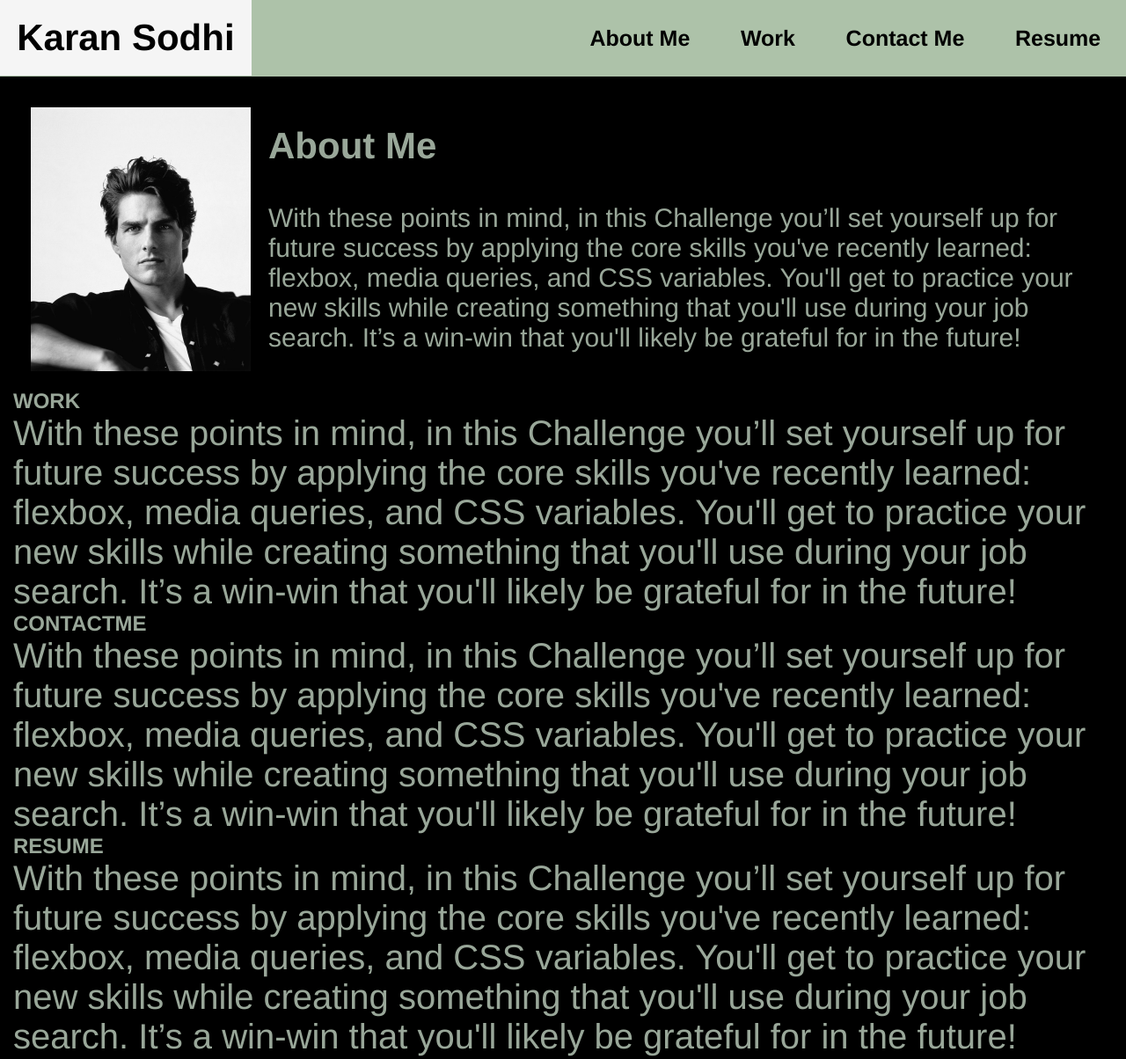
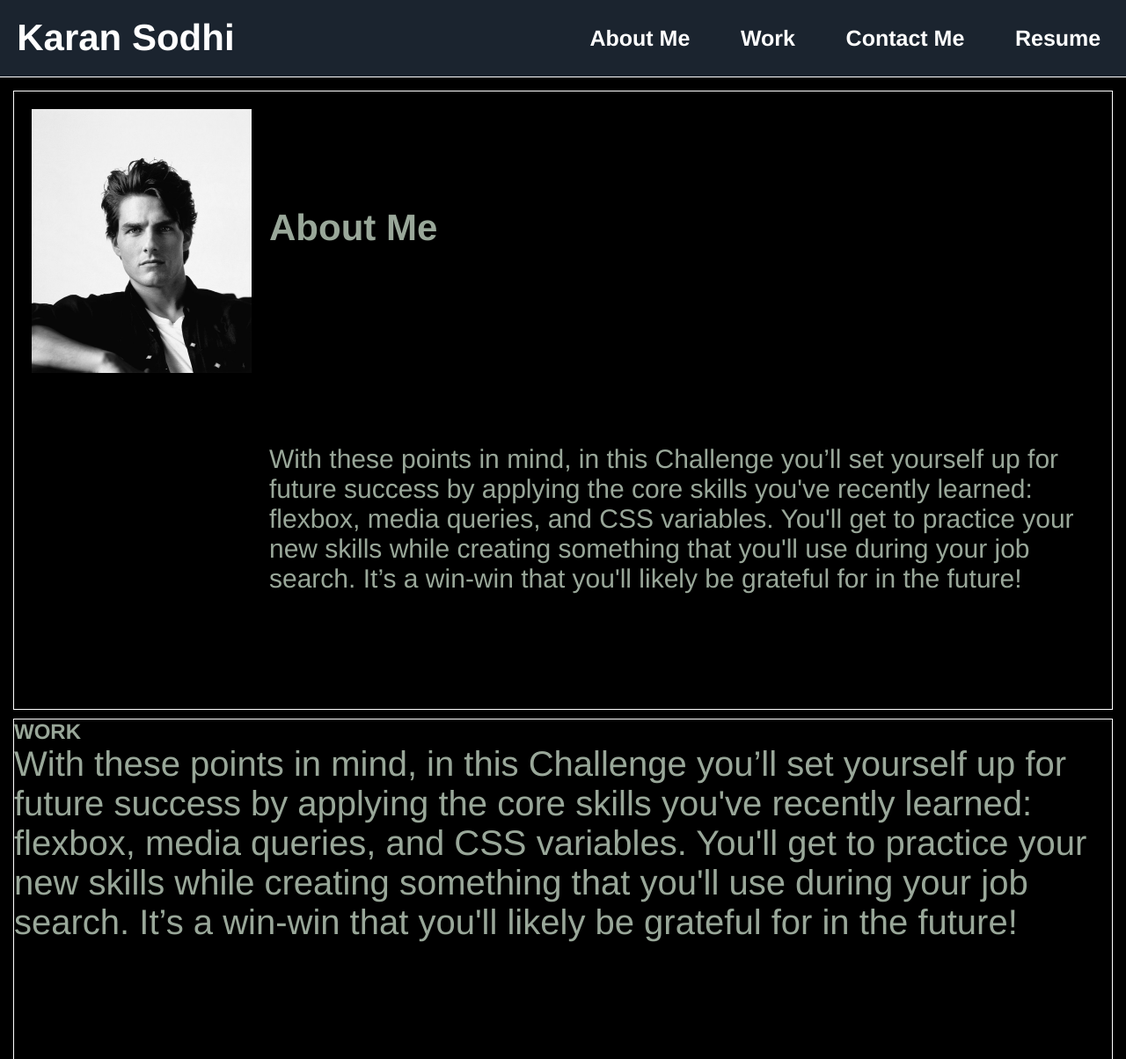
Before and after one commit to KKkaran/Challenge_2_Portfolio, a plain HTML site: page index.html in a window 1280 px wide. Shown: the top 1204 px of the page at 88% size. Drawn offline with Linux system fonts and the light colour scheme.

Commit message:
basic wireframing done

```diff
--- a/assets/css/styles.css
+++ b/assets/css/styles.css
@@ -12,11 +12,12 @@ body {
 header {
   display: flex;
   justify-content: space-between;
-  background-color: #adc2a9;
-  color: black;
+  background-color: #1b242f;
+  color: white;
   align-items: center;
   position: sticky;
   top: 0;
+  border-bottom: 1px solid white;
 }
 .name {
   font-size: 42px;
@@ -37,7 +38,7 @@ header {
 .bar {
   height: 6px;
   width: 100%;
-  background-color: black;
+  background-color: white;
   border-radius: 10px;
 }
 
@@ -52,13 +53,13 @@ header {
 }
 .navbar-links a {
   text-decoration: none;
-  color: black;
+  color: white;
   display: block;
   padding: 1.8rem;
   font-weight: bolder;
 }
-.navbar-links li:hover {
-  background-color: #555;
+.navbar-links li a:hover {
+  color: #e31b6d;
 }
 .navbar {
   display: flex;
@@ -66,6 +67,9 @@ header {
   background-color: grey;
   height: 15px;
   width: 20px;
+}
+.navbar-links li:active {
+  color: green;
 }
 
 /**SECTIONS STYLING BEGINS HERE!!***/
@@ -75,8 +79,19 @@ header {
 .abt-me-flex-container {
   display: flex;
   padding: 20px;
+
   justify-content: space-between;
 }
+.abt-me-flex-container,
+.work-flex-container,
+.contact-flex-container,
+.resume-flex-container {
+  height: 88vh;
+  margin-bottom: 10px;
+  scroll-margin-top: 95px;
+  border: 1px solid white;
+}
+
 .bio-section {
   display: flex;
   flex-direction: column;
@@ -92,9 +107,7 @@ header {
 p {
   font-size: 40px;
 }
-.name:hover {
-  background-color: whitesmoke;
-}
+
 /***MEDIA QUERIES GO HERE!!!***/
 @media (max-width: 940px) {
   .hamburger-menu {
--- a/index.html
+++ b/index.html
@@ -22,16 +22,16 @@
         <nav class="navbar-links">
             <ul>
                 <li>
-                    <a href="#aboutme">About Me</a>
+                    <a href="#aboutme" id="aboutme1">About Me</a>
                 </li>
                 <li>
-                    <a href="#work">Work</a>
+                    <a href="#work" id="work1">Work</a>
                 </li>
                 <li>
-                    <a href="#contact">Contact Me</a>
+                    <a href="#contact" id="contact1">Contact Me</a>
                 </li>
                 <li>
-                    <a href="#resume">Resume</a>
+                    <a href="#resume" id="resume1">Resume</a>
                 </li>
             </ul>
         </nav>
@@ -60,7 +60,7 @@
         </article>
 
 
-        <article class="work" id="work"><!--work segment-->
+        <article class="work-flex-container" id="work"><!--work segment-->
             <h2>WORK</h2>
             <p>
                 With these points in mind, in this Challenge you’ll set
@@ -72,19 +72,12 @@
             </p>
         </article>
 
-        <article class="contact" id="contact"><!--contact-me segment-->
+        <article class="contact-flex-container" id="contact"><!--contact-me segment-->
             <h2>CONTACTME</h2>
-            <p>
-                With these points in mind, in this Challenge you’ll set
-                yourself up for future success by applying the core skills
-                you've recently learned: flexbox, media queries, and CSS
-                variables. You'll get to practice your new skills while
-                creating something that you'll use during your job search.
-                It’s a win-win that you'll likely be grateful for in the future!
-            </p>
+            <p>Have a question or want to work together?</p>
         </article>
 
-        <article class="resume" id="resume"><!--resume segment-->
+        <article class="resume-flex-container" id="resume"><!--resume segment-->
             <h2>RESUME</h2>
             <p>
                 With these points in mind, in this Challenge you’ll set
```
